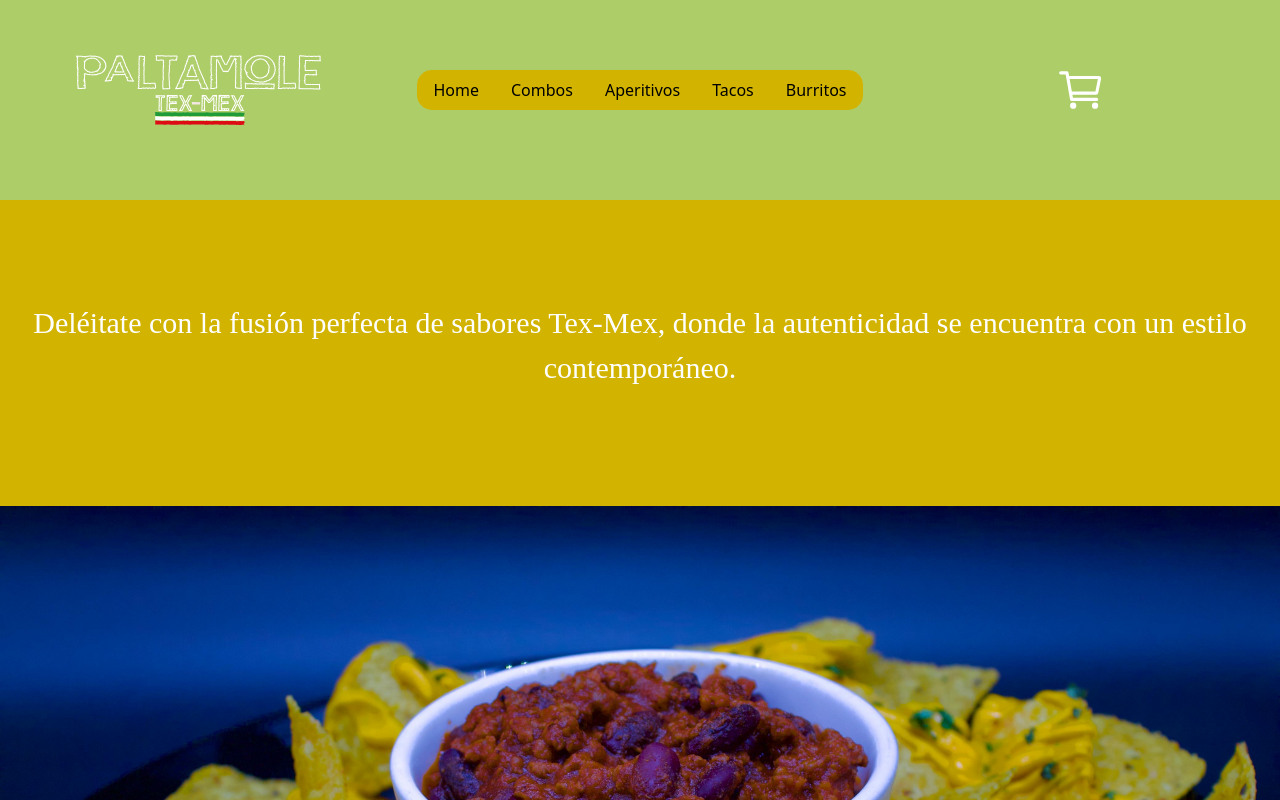
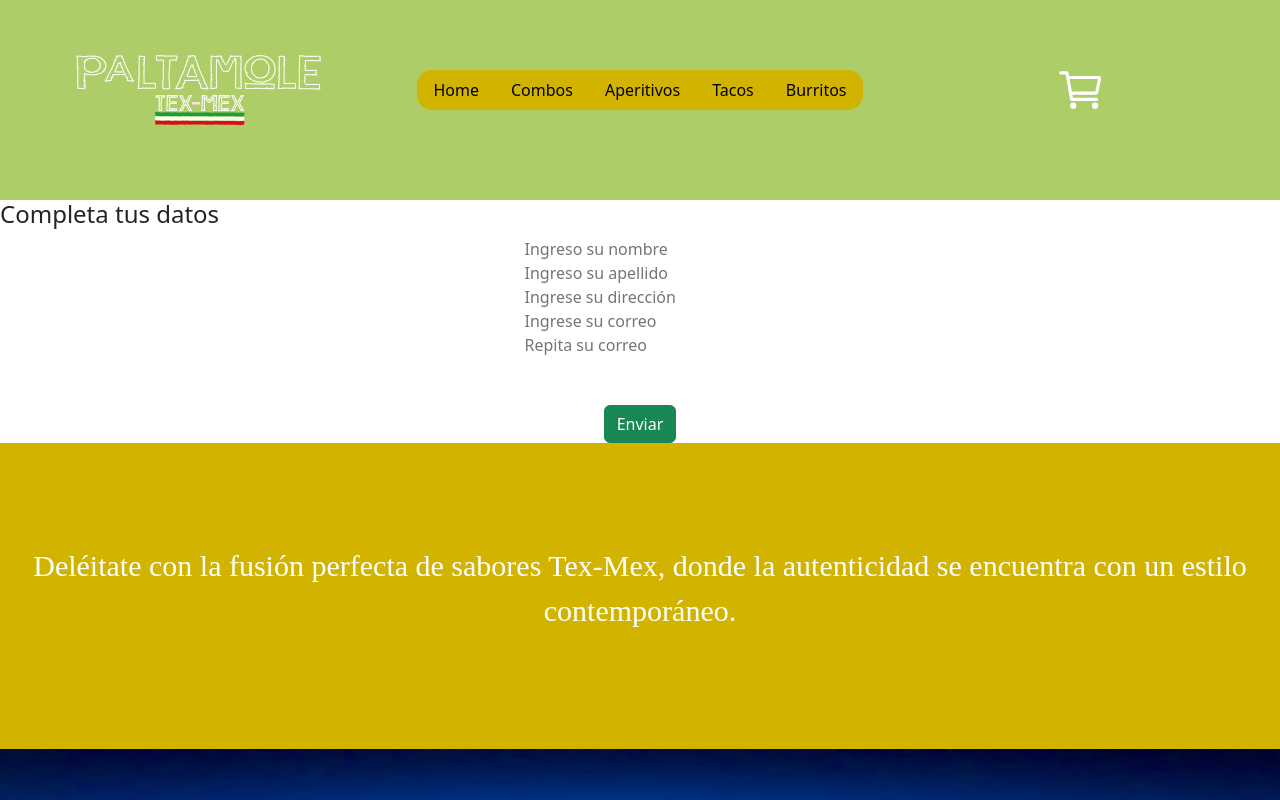
Before and after one commit to Pourbaix02/lopez-paltamole-coder, a React (Vite) app: page /checkout in a window 1280 px wide. Shown: the top 800 px of the page. Built offline with nearby package versions, Linux system fonts and the light colour scheme; a web font is replaced by a local one.

Commit message:
firebase activities update

```diff
--- a/src/App.jsx
+++ b/src/App.jsx
@@ -7,7 +7,8 @@ import { BrowserRouter, Routes, Route } from 'react-router-dom';
 import 'bootstrap/dist/css/bootstrap.min.css';
 import './App.css';
 import { CartProvider } from './context/CartContext';
-import CartContainer from './components/cartContainer';
+import CartContainer from './components/CartContainer';
+import Checkout from './components/Checkout';
 
 function App() {
   return (
@@ -22,6 +23,7 @@ function App() {
         <Route path="/category/:categoryId" element={<ItemListContainer greeting={"¡Hola! Bienvenidos a Paltamole"}/>} />
         <Route path="/item/:id" element={<ItemDetailContainer/>} />
         <Route path='/cart' element={<CartContainer/>} />
+        <Route path='/checkout' element={<Checkout />} />
       </Routes>
 
     <PageComplement />
--- a/src/components/CartItem.jsx
+++ b/src/components/CartItem.jsx
@@ -13,7 +13,7 @@ const CartItem = ({ prod }) => {
         padding: "2rem",
       }}
     >
-      <img src={prod.img} alt={prod.title} style={{ width: "10rem" }} />
+      <img src={prod.image} alt={prod.title} style={{ width: "10rem" }} />
       <span>{prod.name}</span>
       <span>{prod.cantidad}</span>
       <span>{prod.price},00</span>
--- a/src/components/CartList.jsx
+++ b/src/components/CartList.jsx
@@ -1,5 +1,6 @@
 import { useCart } from "../context/CartContext"
 import CartItem from "./CartItem"
+import { Link } from "react-router-dom"
 
 const CartList = () => {
 
@@ -16,7 +17,7 @@ const CartList = () => {
             padding: '2rem',
       }}>
         <button className="btn btn-danger" onClick={clear}>Borrar Carrito</button>
-        <button className="btn btn-success" onClick={clear}>Terminar Compra</button>
+        <Link className="btn btn-success" to='/checkout' onClick={clear}>Terminar Compra</Link>
       </div>
     </div>
   )
--- /dev/null
+++ b/src/components/Checkout.jsx
@@ -0,0 +1,78 @@
+import { useState } from "react"
+import { useCart } from "../context/CartContext"
+import { collection, serverTimestamp, addDoc } from "firebase/firestore"
+import { db } from "../service/firebase"
+import { Link } from "react-router-dom"
+
+const Checkout = () => {
+    const [user, setUser] = useState({})
+    const [validate, setValidate] = useState('')
+    const [orderId, setOrderId] = useState('')
+    const {cart, cartTotal, clear} = useCart();
+
+    const userData = (e)=>{
+        setUser(
+            {
+                ...user,
+                [e.target.name]:e.target.value
+            }
+        )
+    }
+
+    const finalizarCompra = (e)=> {
+        e.preventDefault()
+        console.log("carrito actual:", cart)
+        if(!user.name || !user.lastname || !user.email || !user.address){
+            alert('los campos son obligatorios')
+        } else if (user.email !== validate) {
+            alert('Los emails deben ser iguales')
+        } else {
+            let order = {
+                buyer: user,
+                carrito: cart,
+                total: cartTotal(),
+                date: serverTimestamp()
+            }
+            const ventas = collection(db, "orders")
+            addDoc(ventas,order)
+            .then((res)=> {
+                // cart.forEach((item)=>{
+                //     const docRef = doc(db, "productos", item.id)
+                //     getDoc(docRef)
+                //     .then((dbDoc)=>{
+                //         updateDoc(docRef, {stock: dbDoc.data().stock - item.cantidad})
+                //     })
+                // })
+                setOrderId(res.id)
+                clear()
+            })
+            .catch((error) => console.log(error))
+        }
+    }
+
+  return (
+    <div>
+        {orderId !== '' ? <div>
+                    <h4>Generaste bien tu orden!</h4>
+                    <h5>El id es: {orderId}</h5>
+                    <Link to='/'>Volver al inicio</Link>
+        </div>
+        :
+        <div>
+      <h4>Completa tus datos</h4>
+      <form className='d-flex flex-column align-items-center' onSubmit={finalizarCompra}>
+            <input type="text" name='name' placeholder='Ingreso su nombre' onChange={userData}/>
+            <input type="text" name='lastname' placeholder='Ingreso su apellido' onChange={userData}/>
+            <input type="text" name='address' placeholder='Ingrese su dirección' onChange={userData}/>
+            <input type="email" name='email' placeholder='Ingrese su correo' onChange={userData}/>
+            <input type="email" name='second-email' placeholder='Repita su correo' onChange={(e)=> setValidate(e.target.value)}/>
+            <input type="text" />
+            <input type="text" />
+            <button className='btn btn-success' type="submit">Enviar</button>
+      </form>
+    </div>}
+    </div>
+  )
+}
+
+export default Checkout
--- a/src/components/ItemDetail.jsx
+++ b/src/components/ItemDetail.jsx
@@ -4,7 +4,7 @@ import { Button } from 'react-bootstrap'
 import { useCart } from '../context/CartContext'
 import { Link } from 'react-router-dom'
 
-const ItemDetail = ({producto}) => {
+const ItemDetail = ({product}) => {
 
 
   const [compra, setCompra] = useState(false)
@@ -20,7 +20,7 @@ const ItemDetail = ({producto}) => {
         //   id:producto.id,
         // }
 
-        addToCart(producto, cantidad)
+        addToCart(product, cantidad)
       }
 
     return (
@@ -30,18 +30,18 @@ const ItemDetail = ({producto}) => {
             {/* Columna para la imagen */}
             <div className="col-md-6 d-flex justify-content-center align-items-center">
               <img
-                src={producto.image}
-                alt={producto.title}
+                src={product.image}
+                alt={product.title}
                 className="img-fluid rounded"
                 style={{ maxHeight: '400px', objectFit: 'cover' }}
               />
             </div>
             {/* Columna para el texto */}
             <div className="col-md-6">
-              <h1 className="card-title mb-4">Detalle del producto: {producto.title}</h1>
-              <p className="card-text">{producto.description}</p>
-              <h3 className="text-success mb-4">Precio: ${producto.price}</h3>
-              {compra ? <Button as={Link} to='/cart'> Ir al carrito </Button> : <ItemCount stock={producto.stock} onAdd={onAdd} initial={1} />}
+              <h1 className="card-title mb-4">Detalle del producto: {product.title}</h1>
+              <p className="card-text">{product.description}</p>
+              <h3 className="text-success mb-4">Precio: ${product.price}</h3>
+              {compra ? <Button as={Link} to='/cart'> Ir al carrito </Button> : <ItemCount stock={product.stock} onAdd={onAdd} initial={1} />}
             </div>
           </div>
         </div>
--- a/src/components/ItemDetailContainer.jsx
+++ b/src/components/ItemDetailContainer.jsx
@@ -1,6 +1,5 @@
 import  { useEffect, useState } from 'react'
 import ItemDetail from './ItemDetail'
-//import { fetchOneMenuData } from '../utils/data'
 import { useParams } from 'react-router-dom'
 import { collection, doc, getDoc } from 'firebase/firestore'
 import { db } from '../service/firebase'
@@ -8,7 +7,7 @@ import Loader from './Loader'
 
 const ItemDetailContainer = () => {
 
-    const [producto, setProducto] = useState({})
+    const [product, setProduct] = useState({})
     const [loading, setLoading] = useState(false)
     const {id} = useParams()
 
@@ -20,24 +19,16 @@ const ItemDetailContainer = () => {
       const docRef = doc(collectionProd, id)
 
       getDoc(docRef)
-      .then((res) => setProducto({id: res.id, ...res.data()}))
+      .then((res) => setProduct({id: res.id, ...res.data()}))
       .catch((error)=> console.log(error))
       .finally(() => setLoading(false))
 
+    // eslint-disable-next-line react-hooks/exhaustive-deps
     },[])
-
-    // useEffect(()=>{
-
-    //     fetchOneMenuData(id)
-    //     .then((res)=> setProducto(res))
-    //     .catch((error)=> console.log(error))
-
-
-    // },[])
 
   return (
     <div style={{ backgroundColor: '#000' }}>
-      {loading ? <Loader/> : <ItemDetail producto={producto}/> }
+      {loading ? <Loader/> : <ItemDetail product={product}/> }
     </div>
   )
 }
```
Also changed, not shown: src/components/ItemListContainer.jsx (+0 -21 lines).
